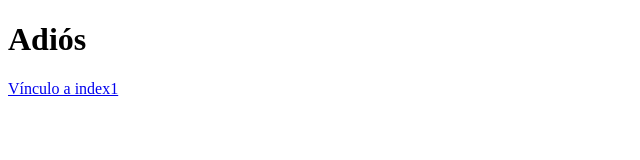
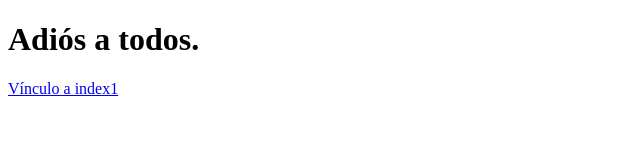
Before and after one commit to mig19902/Evaluacion-DevOps, a website: page evaluacion/public/index2.html in a window 1280 px wide. Shown: the whole page, without its empty margins (0-640 px from the left). Drawn offline with Linux system fonts and the light colour scheme.

Commit message:
segundo intento workflow

```diff
--- a/evaluacion/public/index2.html
+++ b/evaluacion/public/index2.html
@@ -6,7 +6,7 @@
     <title>html1</title>
 </head>
 <body>
-    <h1>Adiós</h1>
+    <h1>Adiós a todos.</h1>
     <p><a href="index1.html">Vínculo a index1</a></p>
 </body>
 </html>
```
